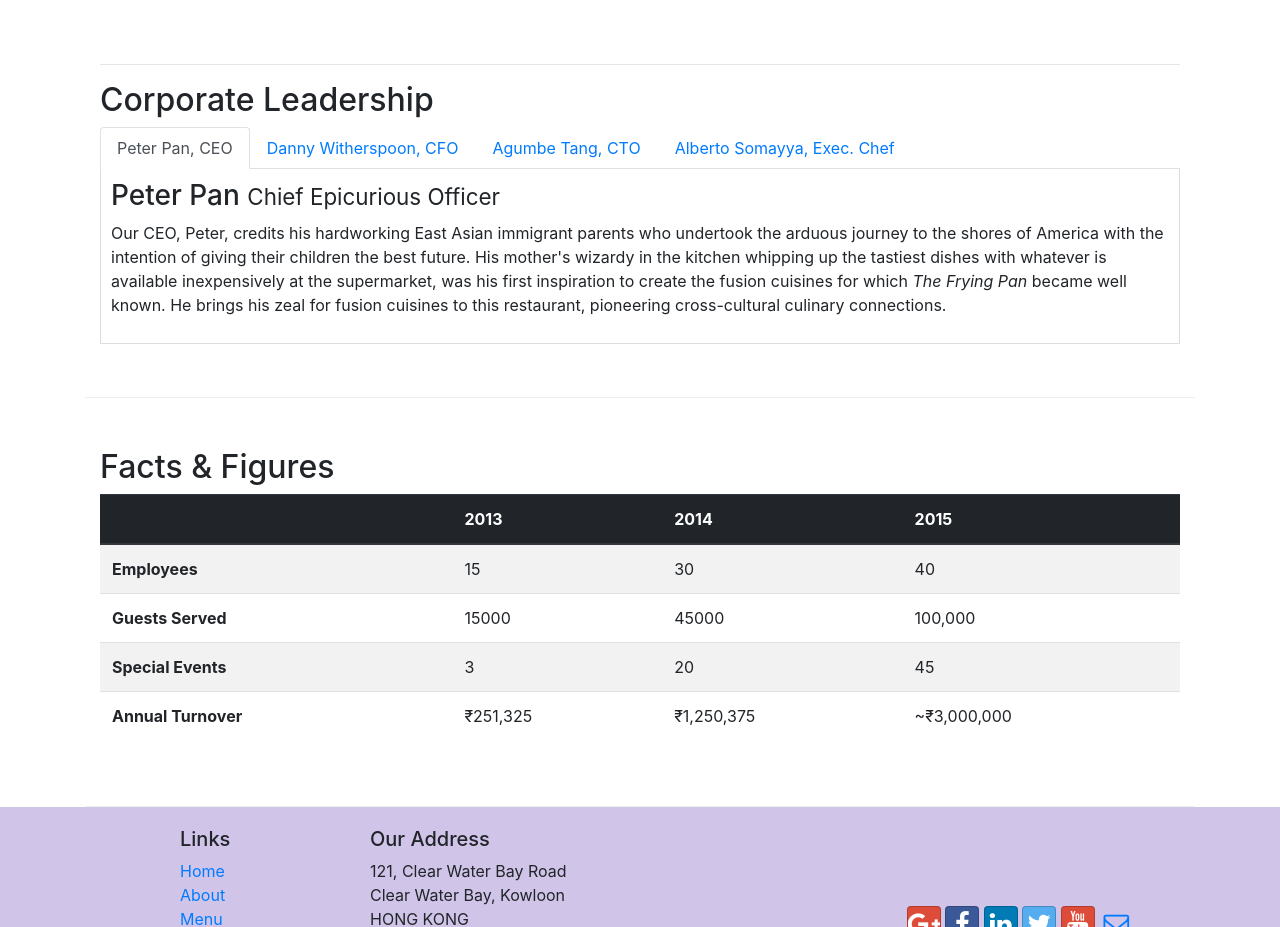
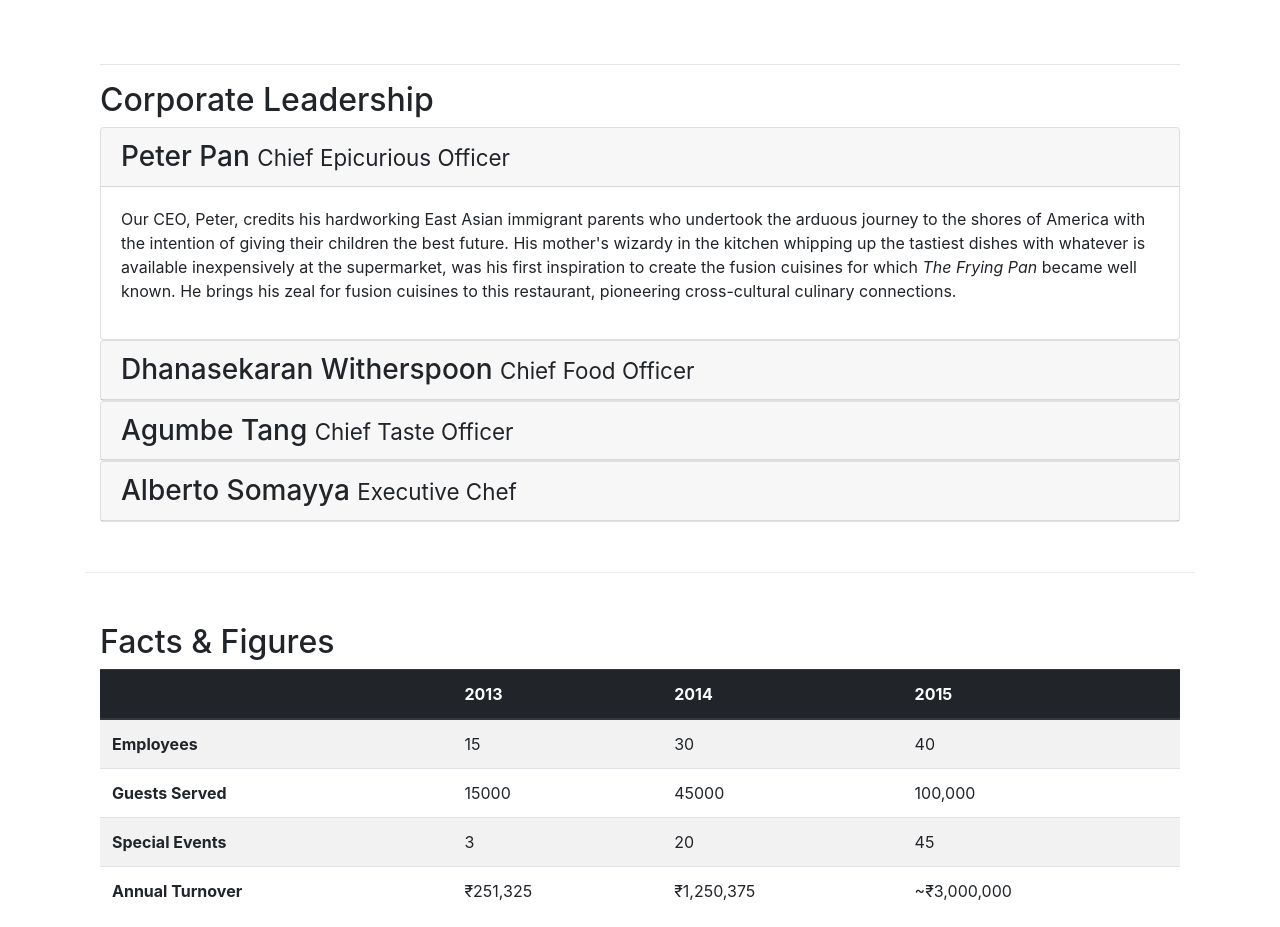
Before and after one commit to Samarth484/ConFuSionBonAppetit, a website: page aboutus.html in a window 1280 px wide. Shown: the part 889-1816 px from the top of the page. Drawn offline with nearby package versions, Linux system fonts and the light colour scheme.

Commit message:
Accordion

```diff
--- a/aboutus.html
+++ b/aboutus.html
@@ -101,50 +101,90 @@
       <div class="col-12">
         <hr>
         <h2>Corporate Leadership</h2>
-        <ul class="nav nav-tabs">
-                     <li class="nav-item">
-                       <a class="nav-link active" href="#peter"
-                         role="tab" data-toggle="tab">Peter Pan, CEO</a>
-                     </li>
-                     <li class="nav-item">
-                       <a class="nav-link" href="#danny" role="tab"
-                         data-toggle="tab">Danny Witherspoon, CFO</a>
-                     </li>
-                     <li class="nav-item">
-                       <a class="nav-link" href="#agumbe"role="tab"
-                         data-toggle="tab">Agumbe Tang, CTO</a>
-                     </li>
-                     <li class="nav-item">
-                       <a class="nav-link" href="#alberto" role="tab"
-                         data-toggle="tab">Alberto Somayya, Exec. Chef</a>
-                     </li>
-        </ul>
-        <div class="tab-content">
 
-        <div role="tabpanel" class="tab-pane fade show active" id="peter" >
-        <h3>Peter Pan <small>Chief Epicurious Officer</small></h3>
+        <div class="accordion">
+           <div class="card">
+             <div class="card-header" role="tab" id="peterhead">
+              <h3 class="mb-0">
+                <a data-toggle="collapse" data-target="#peter" >
+                  Peter Pan <small>Chief Epicurious Officer</small>
+                </a>
+              </h3>
+             </div>
+             <div role="tabpanel" class="collapse show" id="peter" data-parent="#accordion">
+               <div class="card-body">
                  <p class="d-none d-sm-block">Our CEO, Peter, credits his hardworking East Asian immigrant parents who undertook the arduous journey to the shores of America with the intention of giving their children the best future. His mother's wizardy in
                    the kitchen whipping up the tastiest dishes with whatever is available inexpensively at the supermarket, was his first inspiration to create the fusion cuisines for which <em>The Frying Pan</em> became well known. He brings his zeal for
                    fusion cuisines to this restaurant, pioneering cross-cultural culinary connections.</p>
+
                </div>
 
-        <div rol="tab-panel" class="tab-pane fade"  id="danny">
-        <h3>Dhanasekaran Witherspoon <small>Chief Food Officer</small></h3>
+             </div>
+
+           </div>
+           <div class="card">
+             <div class="card-header" role="tab" id="dannyhead">
+               <h3 class="mb-0">
+                 <a class="collapsed" data-toggle="collapse" data-target="#danny" >
+                   Dhanasekaran Witherspoon <small>Chief Food Officer</small>
+                 </a>
+               </h3>
+
+             </div>
+             <div  role="tabpanel"  class="collapse"id="danny" data-parent="#accordion">
+               <div class="card-body">
+
                  <p class="d-none d-sm-block">Our CFO, Danny, as he is affectionately referred to by his colleagues, comes from a long established family tradition in farming and produce. His experiences growing up on a farm in the Australian outback gave him
                    great appreciation for varieties of food sources. As he puts it in his own words, <em>Everything that runs, wins, and everything that stays, pays!</em></p>
+
+               </div>
              </div>
 
-        <div rol="tab-panel" class="tab-pane fade"  id="agumbe">
-        <h3>Agumbe Tang <small>Chief Taste Officer</small></h3>
+           </div>
+
+           <div class="card">
+             <div class="card-header" role="tab" id="agumbehead">
+               <h3 class="mb-0">
+                 <a class="collapsed"  data-toggle="collapse" data-target="#agumbe">
+                   Agumbe Tang <small>Chief Taste Officer</small>
+                 </a>
+               </h3>
+
+             </div>
+               <div  role="tabpanel"  class="collapse"id="agumbe" data-parent="#accordion">
+               <div class="card-body">
                  <p class="d-none d-sm-block">Blessed with the most discerning gustatory sense, Agumbe, our CTO, personally ensures that every dish that we serve meets his exacting tastes. Our chefs dread the tongue lashing that ensues if their dish does not
                    meet his exacting standards. He lives by his motto, <em>You click only if you survive my lick.</em></p>
+
+
                </div>
 
-        <div rol="tab-panel" class="tab-pane fade"  id="agumbe">
-        <h3>Alberto Somayya <small>Executive Chef</small></h3>
+             </div>
+
+           </div>
+
+
+           <div class="card">
+             <div class="card-header" role="tab" id="albertohead">
+               <h3 class="mb-0">
+                 <a class="collapsed"  data-toggle="collapse" data-target="#alberto">
+                   Alberto Somayya <small>Executive Chef</small>
+                 </a>
+               </h3>
+
+             </div>
+             <div  role="tabpanel"  class="collapse"id="alberto" data-parent="#accordion">
+               <div class="card-body">
                  <p class="d-none d-sm-block">Award winning three-star Michelin chef with wide International experience having worked closely with whos-who in the culinary world, he specializes in creating mouthwatering Indo-Italian fusion experiences. He
                    says, <em>Put together the cuisines from the two craziest cultures, and you get a winning hit! Amma Mia!</em></p>
+
+
                </div>
+
+             </div>
+
+           </div>
+
         </div>
       </div>
     </div>
```
Lines whose indentation alone changed are shown as unchanged.
